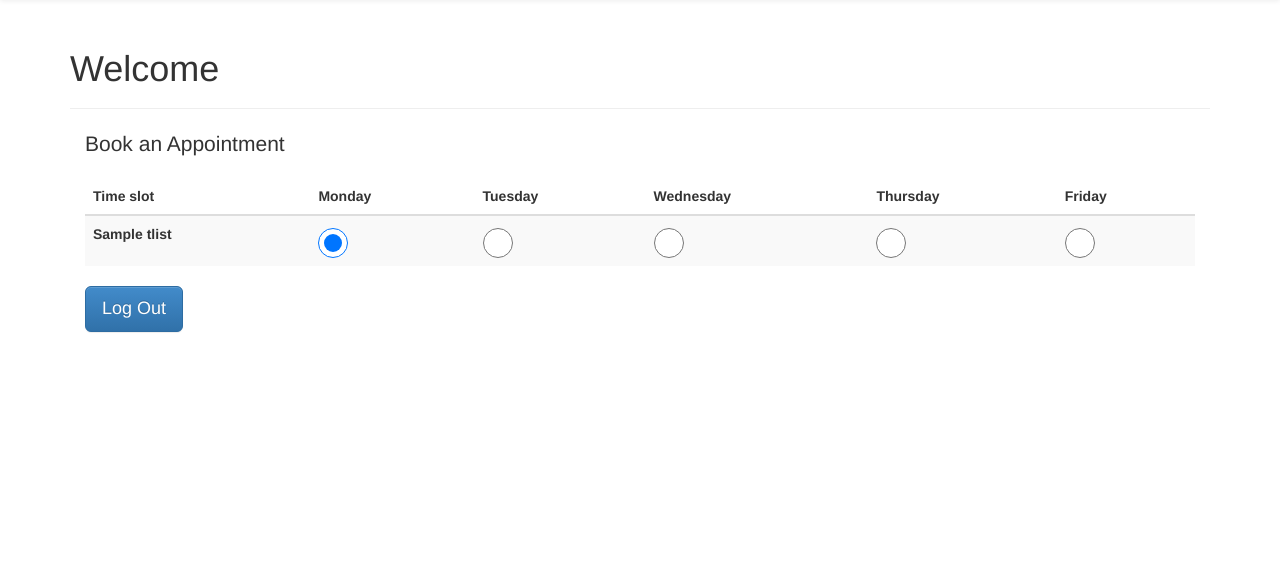
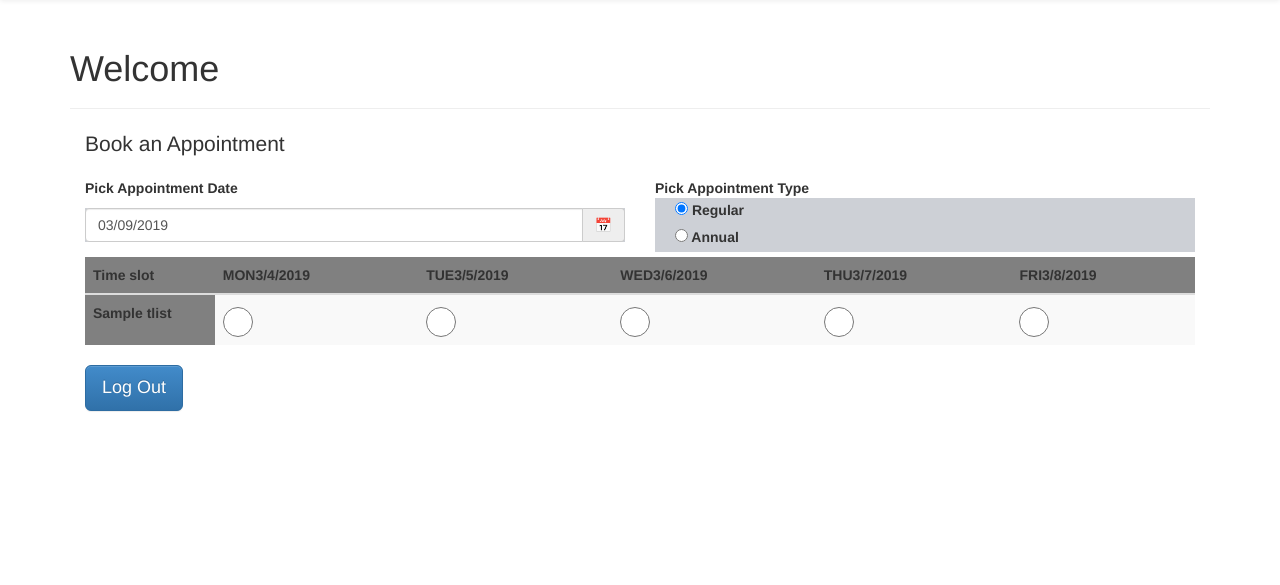
Before and after one commit to compgirl123/UberSante-Soen344, a Flask app: template app/templates/patientpages/patientdashboardapts.html in a window 1280 px wide. Shown: the part 51-636 px from the top of the page. Run offline with Flask 2, Linux system fonts and the light colour scheme; the template is opened without the code that fills it: most values are stand-ins (such as "Sample title", 1, 10 or a date in 2020); some libraries are stand-ins or nearby versions; some web fonts are replaced.

Commit message:
[#45] add datepicker and radio buttons for appt type. showed dates on table for each week day depending on chosen date

```diff
--- a/app/controllers/pages.py
+++ b/app/controllers/pages.py
@@ -3,6 +3,7 @@ from app.forms import *
 from app.controllers.nursecontroller import *
 from app.controllers.doctorcontroller import *
 from app.controllers.patientcontroller import *
+import datetime
 
 blueprint = Blueprint('pages', __name__)
 
@@ -234,8 +235,8 @@ def patientaptbook():
 @blueprint.route('/patientdashboard', methods=['GET', 'POST'])
 def patientdashboard():
     if request.method == "POST":
-        _healthcard = request.form['healthcard'];
-        _phone_number = request.form['phone_number'];
+        _healthcard = request.form['healthcard']
+        _phone_number = request.form['phone_number']
         _obj = Patientcontroller()
         _user = _obj.user(_healthcard,_phone_number)
 
--- a/app/static/css/style.css
+++ b/app/static/css/style.css
@@ -12,6 +12,8 @@
     width:30px;
     height:30px;
     border-radius:20%;
+    margin-left:auto;margin-right:auto;
+
   }
   .radio:checked{
     border:10px solid #4099ff;
--- /dev/null
+++ b/app/static/js/dtpick_script.js
@@ -0,0 +1,85 @@
+$(document).ready(function() {
+    var date = new Date();
+    var today = new Date(date.getFullYear(), date.getMonth(), date.getDate());
+    var end = new Date(date.getFullYear(), date.getMonth(), date.getDate());
+
+    $('#datepicker1').datepicker({
+        orientation: "bottom left",
+        daysOfWeekDisabled: "0,6",
+        daysOfWeekHighlighted: "1,2,3,4,5",
+        todayHighlight: true,
+        format: "mm/dd/yyyy",
+        autoclose: true
+    }).on('changeDate', function(e) {
+        var dateMon = getMonday(e.format())
+        var dateTue = getTuesday(e.format())
+        var dateWed = getWednesday(e.format())
+        var dateThu = getThursday(e.format())
+        var dateFri = getFriday(e.format())
+
+        var fmtDateMon = (dateMon.getMonth() + 1) + '/' + dateMon.getDate() + '/' +  dateMon.getFullYear();
+        var fmtDateTue = (dateTue.getMonth() + 1) + '/' + dateTue.getDate() + '/' +  dateTue.getFullYear();
+        var fmtDateWed = (dateWed.getMonth() + 1) + '/' + dateWed.getDate() + '/' +  dateWed.getFullYear();
+        var fmtDateThu = (dateThu.getMonth() + 1) + '/' + dateThu.getDate() + '/' +  dateThu.getFullYear();
+        var fmtDateFri = (dateFri.getMonth() + 1) + '/' + dateFri.getDate() + '/' +  dateFri.getFullYear();
+        console.log("The date chosen: " + e.format());
+        console.log("Resulting weekdays: " +
+        "\n- Monday: " + fmtDateMon
+        + "\n- Tuesday: " + fmtDateTue
+        + "\n- Wednesday: " + fmtDateWed
+        + "\n- Thursday: " + fmtDateThu
+        + "\n- Friday: " + fmtDateFri
+        );
+
+        // set the dates for each day in table header
+        document.getElementById('monDate').innerHTML = fmtDateMon
+        document.getElementById('tueDate').innerHTML = fmtDateTue
+        document.getElementById('wedDate').innerHTML = fmtDateWed
+        document.getElementById('thuDate').innerHTML = fmtDateThu
+        document.getElementById('friDate').innerHTML = fmtDateFri
+
+    });
+
+    var n=document.getElementById('datepicker1').value;
+    if (n.length < 1){
+        // set the default date to today
+        $("#datepicker1").datepicker("setDate", new Date());
+    }
+
+  });
+
+  // functions for the different days
+  function getMonday(d) {
+    d = new Date(d);
+    var day = d.getDay(),
+        diff = d.getDate() - day + (day == 0 ? -6:1); // adjust when day is sunday
+    return new Date(d.setDate(diff));
+  }
+
+  function getTuesday(d) {
+    d = new Date(d);
+    var day = d.getDay(),
+        diff = d.getDate() - day + (day == 0 ? -6:2); // adjust when day is sunday
+    return new Date(d.setDate(diff));
+  }
+
+  function getWednesday(d) {
+    d = new Date(d);
+    var day = d.getDay(),
+        diff = d.getDate() - day + (day == 0 ? -6:3); // adjust when day is sunday
+    return new Date(d.setDate(diff));
+  }
+
+  function getThursday(d) {
+    d = new Date(d);
+    var day = d.getDay(),
+        diff = d.getDate() - day + (day == 0 ? -6:4); // adjust when day is sunday
+    return new Date(d.setDate(diff));
+  }
+
+  function getFriday(d) {
+    d = new Date(d);
+    var day = d.getDay(),
+        diff = d.getDate() - day + (day == 0 ? -6:5); // adjust when day is sunday
+    return new Date(d.setDate(diff));
+  }
--- a/app/templates/layouts/main.html
+++ b/app/templates/layouts/main.html
@@ -18,6 +18,7 @@
 <link type="text/css" rel="stylesheet" href="/static/css/main.responsive.css" />
 <link type="text/css" rel="stylesheet" href="/static/css/main.quickfix.css" />
 <link type="text/css" rel="stylesheet" href="/static/css/style.css" />
+<link rel="stylesheet" href="https://cdnjs.cloudflare.com/ajax/libs/bootstrap-datepicker/1.5.1/css/bootstrap-datepicker.min.css" />
 <!-- /styles -->
 
 <!-- favicons -->
@@ -111,6 +112,8 @@
   <script defer src="/static/js/libs/bootstrap-3.0.0.min.js"></script>
   <script defer src="/static/js/plugins.js"></script>
   <script defer src="/static/js/script.js"></script>
+  <script src="https://cdnjs.cloudflare.com/ajax/libs/bootstrap-datepicker/1.5.1/js/bootstrap-datepicker.js"></script>
+  <script defer src="/static/js/dtpick_script.js" ></script>
   <!-- Google Analytics - Change UA-XXXXX-X to be your site's ID -->
   <script>
   window._gaq = [['_setAccount','UAXXXXXXXX1'],['_trackPageview'],['_trackPageLoadTime']];
--- a/app/templates/patientpages/patientdashboardapts.html
+++ b/app/templates/patientpages/patientdashboardapts.html
@@ -5,56 +5,74 @@
 <div class="page-header">
   <h1>Welcome {{ user }}</h1>
 </div>
-
-
 <div class="container">
   <!--<div class="jumbotron">
      Search form -->
         <p class="lead">Book an Appointment</p>
-        <table class="table table-striped">
-          <thead class="thead-dark">
+        <form>
+
+
+          <div class="row">
+              <div class="col-xs-6 col-md-6">
+                  <p><strong>Pick Appointment Date</strong></p>
+                  <div class="form-group" style="background-color: #cdd0d6">
+                      <div class="input-group date">
+                          <input type="text" class="form-control" id="datepicker1" name="date" />
+                          <span class="input-group-addon">
+                            <i class="glyphicon glyphicon-calendar"></i>
+                        </span>
+                      </div>
+                    </div>
+              </div>
+              <div class="col-xs-6 col-md-6">
+                  <strong>Pick Appointment Type</strong>
+                  <div style="background-color: #cdd0d6; padding-left: 20px">
+                    <div class="radio_appt_type">
+                      <label>
+                        <input type="radio" name="optionsRadios" id="optionsRadios1" value="option1" checked>
+                        Regular
+                      </label>
+                    </div>
+                    <div class="radio_appt_type">
+                      <label>
+                        <input type="radio" name="optionsRadios" id="optionsRadios2" value="option2">
+                        Annual
+                      </label>
+                    </div>
+                  </div>
+
+              </div>
+            </div>
+
+
+          <table class="table table-striped" >
+            <thead class="thead-dark" style="background-color: grey;border-bottom: solid 2px grey">
               <tr>
-              <th scope="col">Time slot</th>
-              <th scope="col">Monday</th>
-              <th scope="col">Tuesday</th>
-              <th scope="col">Wednesday</th>
-              <th scope="col">Thursday</th>
-              <th scope="col">Friday</th>
+                <th scope="col" style="background-color: grey;" >Time slot</th>
+                <th scope="col">MON<span id="monDate"></span></th>
+                <th scope="col">TUE<span id="tueDate"></span></th>
+                <th scope="col">WED<span id="wedDate"></span></th>
+                <th scope="col">THU<span id="thuDate"></span></th>
+                <th scope="col">FRI<span id="friDate"></span></th>
               </tr>
             </thead>
             <tbody>
                 {% for t in tlist %}
                 <tr>
-                <th scope="row" class="bg-info">{{ t }}</th>
-                <td><input type="radio" class="radio" name="test" id=i1 checked></td>
-                <td><input type="radio" class="radio" name="test" id=i1 ></td>
-                <td><input type="radio" class="radio" name="test" id=i1 ></td>
-                <td><input type="radio" class="radio" name="test" id=i1 ></td>
-                <td><input type="radio" class="radio" name="test" id=i1 ></td>
+                  <th scope="row" class="bg-info"  style="background-color: grey;width:10px" >{{ t }}</th>
+                  <td style="width:10px;" ><input type="radio" class="radio" name="test" id="i1" ></td>
+                  <td style="width:10px" ><input type="radio" class="radio" name="test" id="i1" ></td>
+                  <td style="width:10px" ><input type="radio" class="radio" name="test" id="i1" ></td>
+                  <td style="width:10px" ><input type="radio" class="radio" name="test" id="i1" ></td>
+                  <td style="width:10px" ><input type="radio" class="radio" name="test" id="i1" ></td>
                 </tr>
                 {%endfor %}
             </tbody>
           </table>
+        </form>
 
-
-         <!--<label for="permit">Permit #:</label>
-        <input class="form-control" type="text" placeholder="Search" aria-label="Search" id="permit" name="permit">
-        <br/><br/>
-
-        <p class="lead">Search by Healthcare Number</p>
-         <label for="healthcare">Healthcare #:</label>
-        <input class="form-control" type="text" placeholder="Search" aria-label="Search" id="healthcare" name="healthcare">
-        <br/><br/>
-        <button type="submit" class="btn btn-success btn-lg">Search</button>
-  </div>-->
         <a type="button" class="btn btn-primary btn-lg" href="/nurse_doctor_logout" >Log Out</a>
+        <br/>
 
 </div>
-
-<!--<p class="lead">This is just a placeholder page which should be replaced with real content.</p>
-<p>Lorem ipsum dolor sit amet, consectetur adipiscing elit. Ut tellus ligula, imperdiet id lobortis sit amet, scelerisque non sapien. Duis quis dui quis mauris dapibus fringilla. Pellentesque nec tellus ac diam volutpat malesuada.</p>
-<p>In quam arcu, interdum vel arcu viverra, vulputate convallis massa. Sed hendrerit velit a arcu euismod, sit amet consequat lacus imperdiet. Nullam quis dui sapien. Vestibulum placerat, justo non fringilla laoreet, dui ipsum posuere nisi, nec vestibulum eros leo ut sapien.</p>
-<p>Vivamus eu felis sed magna scelerisque semper in et libero. Curabitur sed convallis odio, quis venenatis sapien. In convallis a velit ac commodo. Donec sapien ligula, vestibulum ut nisi accumsan, facilisis pretium est. Fusce varius semper orci, et egestas nulla cursus a. Phasellus aliquam, mi ac adipiscing lobortis, ipsum augue aliquam ligula, quis fermentum mi augue vel ligula.</p>
-<p>Integer elementum malesuada dolor in aliquet.</p>-->
-
 {% endblock %}
```
Lines whose indentation alone changed are shown as unchanged.
